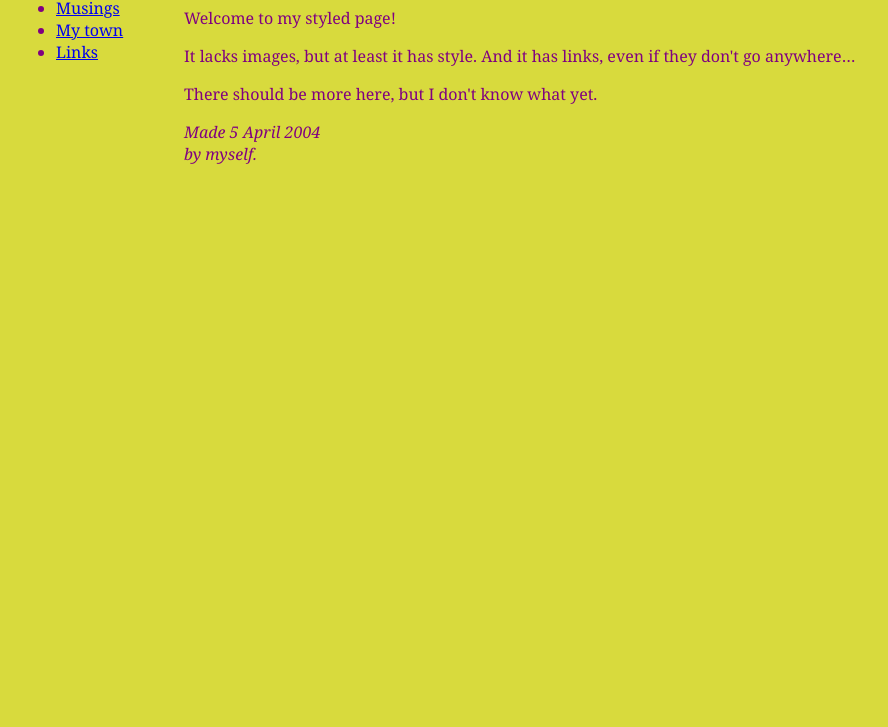
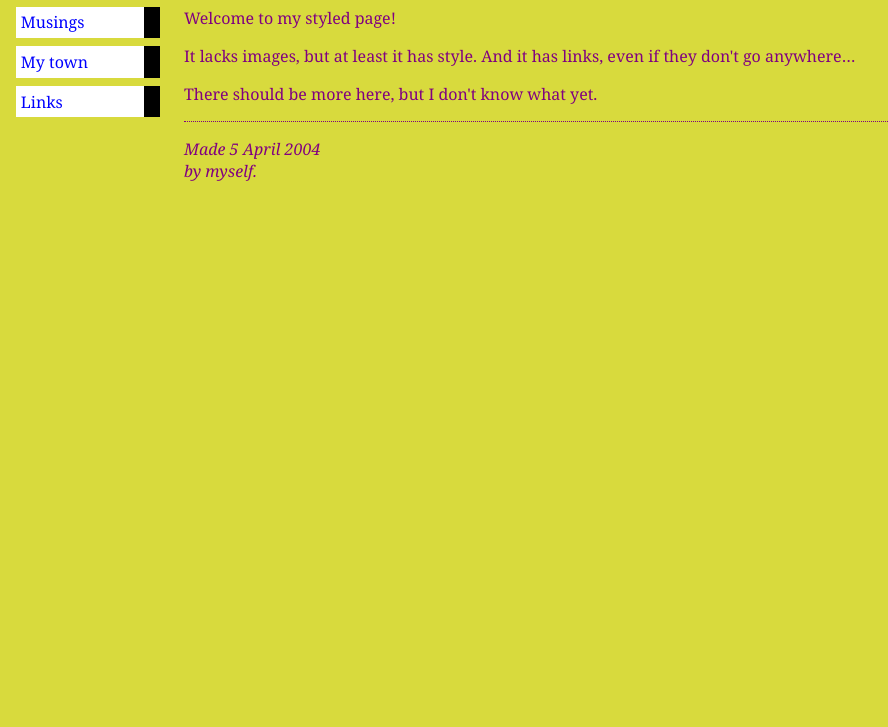
Before and after one commit to tiffanychung73/tiffanychung73.github.io, a plain HTML site: page lesson3/index.html in a window 1280 px wide. Shown: the part 73-800 px from the top of the page, without its empty margins (0-888 px from the left). Drawn offline with Linux system fonts and the light colour scheme.

Commit message:
Update 3rd index.html
Update 3rd index.html

```diff
--- a/lesson3/index.html
+++ b/lesson3/index.html
@@ -10,13 +10,31 @@
       color: purple;
       background-color: #d8da3d }
     ul.navbar {
+      list-style-type: none;
+      padding: 0;
+      margin: 0;
       position: absolute;
       top: 2em;
       left: 1em;
       width: 9em }
     h1 {
-    font-family: Helvetica, Geneva, Arial,
+      font-family: Helvetica, Geneva, Arial,
           SunSans-Regular, sans-serif }
+    ul.navbar li {
+      background: white;
+      margin: 0.5em 0;
+      padding: 0.3em;
+      border-right: 1em solid black }
+    ul.navbar a {
+      text-decoration: none }
+    a:link {
+      color: blue }
+    a:visited {
+      color: purple }
+    address {
+      margin-top: 1em;
+      padding-top: 1em;
+      border-top: thin dotted }
     </style>
 </head>
 
```
